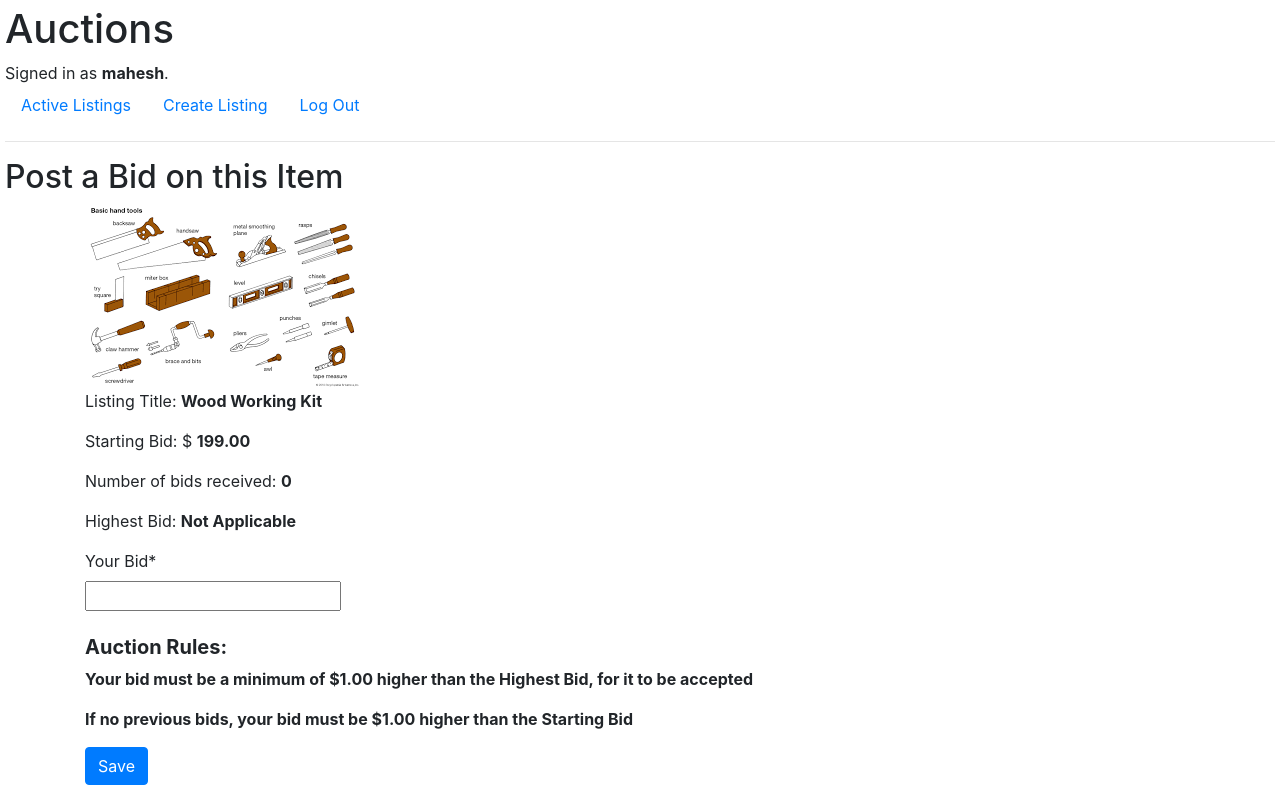
After one commit to mng101/commerce, a Django app: page /bid/6/ in a window 1280 px wide. The commit adds this page. Run offline with Django 3.2, Linux system fonts and the light colour scheme; a user stored in the database is signed in; data comes from the database, SQL or seed files in the repository; both versions use the stored data as it was after the commit; some libraries are stand-ins or nearby versions.

Commit message:
Created Bid model, BidCreateView, BidForm, and bid_form.html. Also created util.py with 2 functions, get_listing_detail, and get_bid_detail

```diff
--- a/auctions/admin.py
+++ b/auctions/admin.py
@@ -2,6 +2,7 @@ from django.contrib import admin
 
 # Register your models here.
 
-from .models import Listing
+from .models import Listing, Bid
 
 admin.site.register(Listing)
+admin.site.register(Bid)
--- a/auctions/forms.py
+++ b/auctions/forms.py
@@ -1,7 +1,9 @@
 from django import forms
 from django.forms import ModelForm, Textarea, NumberInput, URLField
 
-from .models import Listing
+from . import util
+
+from .models import Listing, Bid
 
 class ListingForm(ModelForm):
     class Meta:
@@ -11,3 +13,25 @@ class ListingForm(ModelForm):
             'description': Textarea (attrs={'cols':80, 'rows':4}),
             'starting_bid': NumberInput(attrs={'width':12}),
         }
+
+class BidForm(ModelForm):
+    class Meta:
+        model = Bid
+        fields = ['title_id', 'bid_amount']
+
+        labels = {
+            "bid_amount": "Your Bid",
+        }
+        widgets = {
+            'title_id': forms.HiddenInput(),
+            'bid_amount': forms.NumberInput(),
+        }
+
+    def clean_bid_amount(self):
+        cleaned_data = self.cleaned_data.get('bid_amount')
+        max_bid = util.get_bid_details(self.initial['title_id'])['max_bid']
+        if (max_bid == None):
+            max_bid = cleaned_data['title_id'].starting_bid
+        if ((cleaned_data < (max_bid + 1))):
+            raise forms.ValidationError("Bid Amount does not confirm to Auction Rules. Retry")
+        return cleaned_data
--- a/auctions/models.py
+++ b/auctions/models.py
@@ -22,3 +22,14 @@ class Listing(models.Model):
 
     def get_absolute_url(self):
         return reverse("detail", kwargs={'pk':self.pk})
+
+
+class Bid(models.Model):
+    user_id = models.ForeignKey(User, on_delete=models.CASCADE, related_query_name="buyer")
+    title_id = models.ForeignKey(Listing, on_delete=models.CASCADE, related_name="item")
+    bid_date = models.DateField(auto_now_add=True)
+    bid_amount = models.DecimalField(max_digits=7, decimal_places=2)
+    active = models.BooleanField(default=True)
+
+    def __str__(self):
+        return f"{self.user_id} - {self.title_id} = {self.bid_amount}"
--- /dev/null
+++ b/auctions/templates/auctions/bid_form.html
@@ -0,0 +1,34 @@
+{% extends "auctions/layout.html" %}
+{% load crispy_forms_tags %}
+{% load crispy_forms_filters %}
+
+{% block body %}
+    <h2>Post a Bid on this Item</h2>
+    <div class="container">
+        <div class="images">
+            <img src="{{ listing_details.image }}" alt="image">
+        </div>
+        <p>Listing Title: <strong>{{ listing_details.title }}</strong></p>
+        <p>Starting Bid: $ <strong>{{ listing_details.starting_bid }}</strong></p>
+        <p>Number of bids received: <strong>{{ bid_details.bid_count }}</strong></p>
+        {% if bid_details.max_bid == None %}
+                <p>Highest Bid: <strong> Not Applicable </strong></p>
+        {% else %}
+            <p>Highest Bid: <strong>$ {{ bid_details.max_bid|floatformat:2 }}</strong></p>
+        {% endif %}
+        <form method="post">
+            {% csrf_token %}
+            {{ form|crispy }}
+            <br>
+
+            <h5><strong>Auction Rules:</strong></h5>
+            <strong>
+                <p>Your bid must be a minimum of $1.00 higher than the Highest Bid, for it to be accepted</p>
+                <p>If no previous bids, your bid must be $1.00 higher than the Starting Bid</p>
+            </strong>
+
+            <input type="submit" class="btn btn-primary" value="Save">
+        </form>
+    </div>
+
+{% endblock %}
--- a/auctions/urls.py
+++ b/auctions/urls.py
@@ -14,4 +14,5 @@ urlpatterns = [
     path('<pk>/', views.ListingDetailView.as_view(), name="detail"),
     path('update/<pk>/', views.ListingUpdateView.as_view(), name="update"),
     path('close/<pk>/', views.close, name="close"),
+    path('bid/<pk>/', views.BidCreateView.as_view(), name="bid"),
 ]
--- /dev/null
+++ b/auctions/util.py
@@ -0,0 +1,40 @@
+import re
+from .models import Listing, Bid
+from django.db.models import Max
+
+def get_bid_details(id):
+    """
+    Returns the 'bid_count' and 'max_bid' associated with a Listing
+    """
+    # title = Listing.objects.get(pk=id).title
+    # starting_bid = Listing.objects.get(pk=id).starting_bid
+    # image = Listing.objects.get(pk=id).image
+    filtered_bids = Bid.objects.filter(title_id=id).exclude(active=False)
+    bid_count = filtered_bids.count()
+    max_bid = filtered_bids.aggregate(Max('bid_amount'))['bid_amount__max']
+
+    # bid_details = {"title": title,
+    #                "starting_bid": starting_bid,
+    #                "image": image,
+    #                "bid_count": bid_count,
+    #                "max_bid": max_bid,
+    #                }
+    bid_details = {"bid_count": bid_count,
+                   "max_bid": max_bid,
+                   }
+    return bid_details
+
+
+def get_listing_details(id):
+    """
+    Returns the fields for the Listing model for reference in templates
+    """
+    title = Listing.objects.get(pk=id).title
+    starting_bid = Listing.objects.get(pk=id).starting_bid
+    image = Listing.objects.get(pk=id).image
+
+    listing_details = {"title": title,
+                       "starting_bid": starting_bid,
+                       "image": image,
+                   }
+    return listing_details
--- a/auctions/views.py
+++ b/auctions/views.py
@@ -5,8 +5,11 @@ from django.http import HttpResponse, HttpResponseRedirect
 from django.shortcuts import render
 from django.urls import reverse, reverse_lazy
 
-from .models import User, Listing
-from .forms import ListingForm
+from . import util
+
+from .models import User, Listing, Bid
+from .forms import ListingForm, BidForm
+from django.db.models import Max
 
 from django.views.generic import (View, TemplateView, ListView,
                                   DetailView, CreateView, DeleteView,
@@ -75,6 +78,7 @@ def register(request):
 Start of updates to the distribution code
 '''
 
+
 class ListingListView(ListView):
     template_name = 'auctions/index.html'
     context_object_name = 'listing_list'
@@ -87,6 +91,12 @@ class ListingDetailView(DetailView):
     model = Listing
     # template_name = 'auctions/itemdetail.html'
     context_object_name = "listing"
+
+    def get_context_data(self, **kwargs):
+        context = super(ListingDetailView, self).get_context_data(**kwargs)
+        # Suplement Listing Details  with Bid Details
+        context['bid_details'] = util.get_bid_details(self.kwargs['pk'])
+        return context
 
 
 class ListingCreateView(LoginRequiredMixin, CreateView):
@@ -128,3 +138,31 @@ def close(request, **kwargs):
         raise Http404("Listing does not exist")
 
     return HttpResponseRedirect(reverse("index"))
+
+
+class BidCreateView(LoginRequiredMixin, CreateView):
+    model = Bid
+    form_class = BidForm
+    #   Using default template 'bid_form.html'. Explicit declaration not required
+
+    success_url = reverse_lazy('index')
+
+    login_url = 'login'
+    '''
+    Unauthenticated users will be automatically directed to the 'login' page
+    '''
+
+    def get_initial(self):
+        return {'title_id': self.kwargs['pk'],
+                'user_id': self.request.user.id, }
+
+    def get_context_data(self, **kwargs):
+        context = super(BidCreateView, self).get_context_data(**kwargs)
+        context['listing_details'] = util.get_listing_details(self.kwargs['pk'])
+        context['bid_details'] = util.get_bid_details(self.kwargs['pk'])
+        return context
+
+    # def form_valid(self, form):
+    #     form.instance.user_id = self.request.user
+    #     form.instance.valid = True
+    #     return super(BidCreateView, self).form_valid(form)
```
Also changed, not shown: auctions/templates/auctions/listing_detail.html (+21 -2 lines), auctions/migrations/0003_bid.py (added), db.sqlite3.
